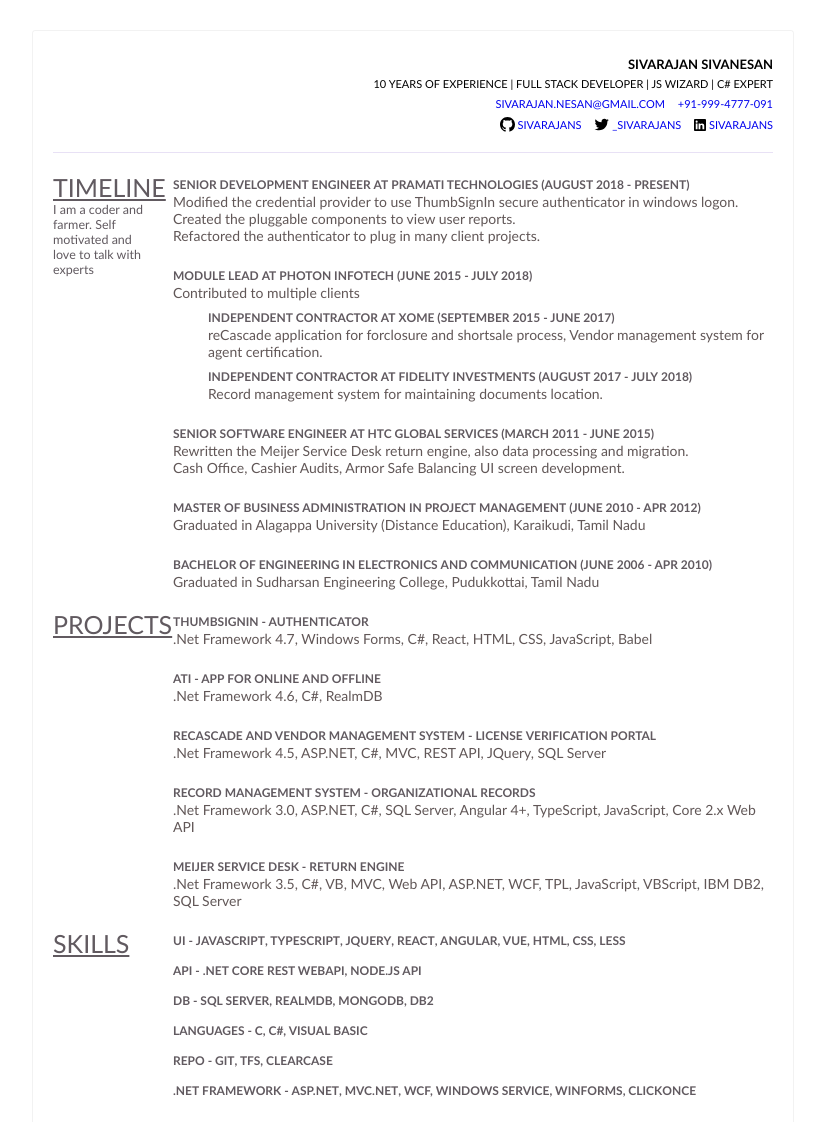
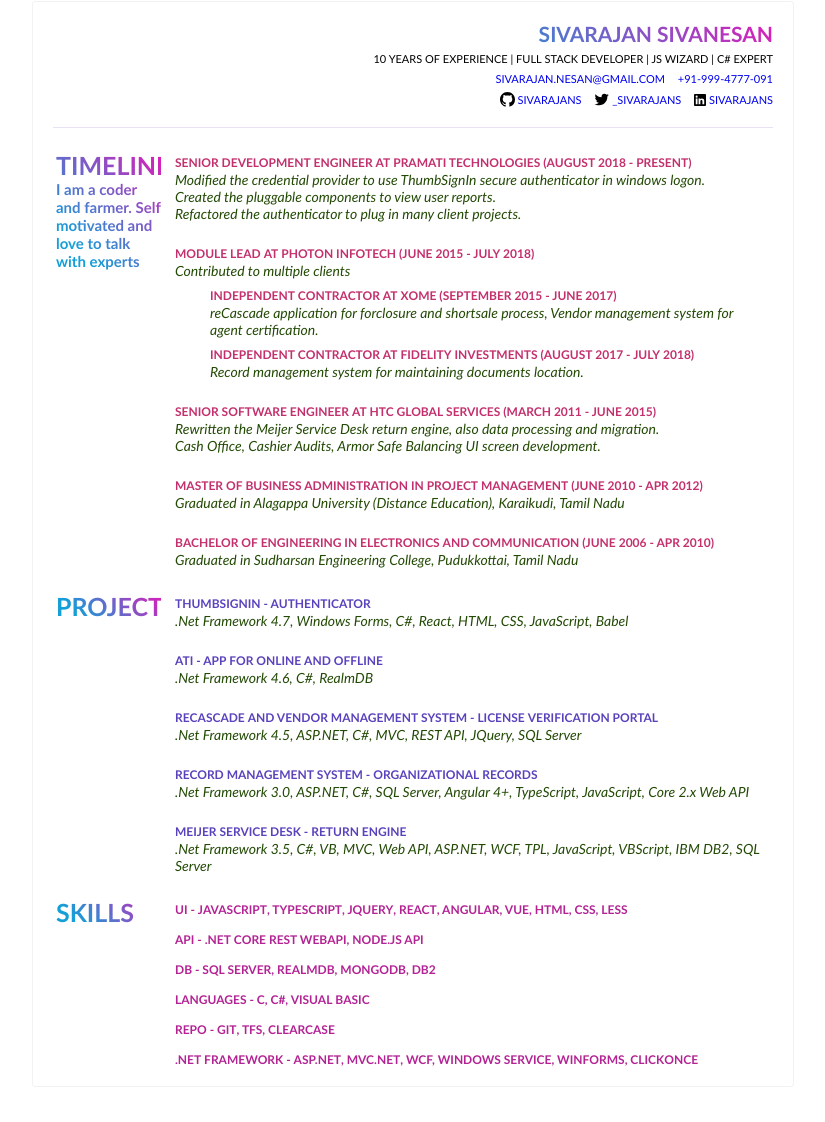
Before and after one commit to sivarajans/sivarajans.github.io, a plain HTML site: page index.html in a window 1280 px wide. Shown: the top 1122 px of the page, without its empty margins (227-1052 px from the left). After the commit the page ends 1088 px from the top, so only its background shows below. Drawn offline with Linux system fonts and the light colour scheme.

Commit message:
Update index.html

```diff
--- a/index.html
+++ b/index.html
@@ -6,11 +6,12 @@
     <meta name="author" content="Sivarajan Sivanesan">
     <meta name="viewport" content="width=device-width, initial-scale=1.0">
     <title>About Sivarajan Sivanesan</title>
+    <link rel="icon" href="https://avatars.githubusercontent.com/u/42610564" />
 </head>
 
 <body>
     <div class="header">
-        <div class="name">SIVARAJAN SIVANESAN</div>
+        <div class="name gradient">SIVARAJAN SIVANESAN</div>
         <div>10 Years of Experience | Full Stack Developer | JS Wizard | C# Expert</div>
         <div class="contacts">
             <a href="mailto:sivarajan.nesan@gmail.com">sivarajan.nesan@gmail.com</a>
@@ -47,14 +48,22 @@
         </div>
     </div>
     <div class="main">
-        <div class="sub-header">
+        <table>
+            <tbody>
+                <tr>
+                    <td>
+                        <div class="sub-header gradient">
                             TIMELINE
                             <span>I am a coder and farmer. Self motivated and love to talk with experts</span>
                         </div>
-        <div class="data">
+                    </td>
+                    <td>
+                        <div class="data experience">
                             <div class="section">
-                <div class="position">Senior Development Engineer at Pramati Technologies (August 2018 - Present) </div>
-                <p>Modified the credential provider to use ThumbSignIn secure authenticator in windows logon. <br />
+                                <div class="position">Senior Development Engineer at Pramati Technologies (August 2018 -
+                                    Present) </div>
+                                <p>Modified the credential provider to use ThumbSignIn secure authenticator in windows
+                                    logon. <br />
                                     Created the pluggable components to view user reports. <br />
                                     Refactored the authenticator to plug in many client projects.
                                 </p>
@@ -63,35 +72,47 @@
                                 <div class="position">Module Lead at Photon Infotech (June 2015 - July 2018) </div>
                                 <p>Contributed to multiple clients</p>
                                 <div class="clients">
-                    <div class="position">Independent Contractor at Xome (September 2015 - June 2017)</div>
-                    <p>reCascade application for forclosure and shortsale process, Vendor management system for agent
+                                    <div class="position">Independent Contractor at Xome (September 2015 - June 2017)
+                                    </div>
+                                    <p>reCascade application for forclosure and shortsale process, Vendor management
+                                        system for agent
                                         certification.</p>
-                    <div class="position">Independent Contractor at Fidelity Investments (August 2017 - July 2018)</div>
+                                    <div class="position">Independent Contractor at Fidelity Investments (August 2017 -
+                                        July 2018)</div>
                                     <p>Record management system for maintaining documents location.</p>
                                 </div>
                             </div>
                             <div class="section">
-                <div class="position">Senior Software Engineer at HTC Global Services (March 2011 - June 2015)</div>
-                <p>Rewritten the Meijer Service Desk return engine, also data processing and migration. <br />
+                                <div class="position">Senior Software Engineer at HTC Global Services (March 2011 - June
+                                    2015)</div>
+                                <p>Rewritten the Meijer Service Desk return engine, also data processing and migration.
+                                    <br />
                                     Cash Office, Cashier Audits, Armor Safe Balancing UI screen development.
                                 </p>
                             </div>
                             <div class="section">
-                <div class="position">Master of Business Administration in Project Management (June 2010 - Apr 2012)
+                                <div class="position">Master of Business Administration in Project Management (June 2010
+                                    - Apr 2012)
                                 </div>
                                 <p>Graduated in Alagappa University (Distance Education), Karaikudi, Tamil Nadu</p>
                             </div>
                             <div class="section">
-                <div class="position">Bachelor of Engineering in Electronics and Communication (June 2006 - Apr 2010)
+                                <div class="position">Bachelor of Engineering in Electronics and Communication (June
+                                    2006 - Apr 2010)
                                 </div>
                                 <p>Graduated in Sudharsan Engineering College, Pudukkottai, Tamil Nadu</p>
                             </div>
                         </div>
-
-        <div class="sub-header">
+                    </td>
+                </tr>
+                <tr>
+                    <td>
+                        <div class="sub-header gradient">
                             PROJECTS
                         </div>
-        <div class="data">
+                    </td>
+                    <td>
+                        <div class="data projects">
                             <div class="section">
                                 <div class="position">ThumbSignIn - Authenticator</div>
                                 <p>.Net Framework 4.7, Windows Forms, C#, React, HTML, CSS, JavaScript, Babel</p>
@@ -101,7 +122,8 @@
                                 <p>.Net Framework 4.6, C#, RealmDB</p>
                             </div>
                             <div class="section">
-                <div class="position">reCascade and Vendor Management System - license verification portal</div>
+                                <div class="position">reCascade and Vendor Management System - license verification
+                                    portal</div>
                                 <p>.Net Framework 4.5, ASP.NET, C#, MVC, REST API, JQuery, SQL Server</p>
                             </div>
                             <div class="section">
@@ -112,14 +134,21 @@
                             <div class="section">
                                 <div class="position">MEIJER Service Desk - Return engine
                                 </div>
-                <p>.Net Framework 3.5, C#, VB, MVC, Web API, ASP.NET, WCF, TPL, JavaScript, VBScript, IBM
+                                <p>.Net Framework 3.5, C#, VB, MVC, Web API, ASP.NET, WCF, TPL, JavaScript, VBScript,
+                                    IBM
                                     DB2, SQL Server</p>
                             </div>
                         </div>
-        <div class="sub-header">
+                    </td>
+                </tr>
+                <tr>
+                    <td>
+                        <div class="sub-header gradient">
                             SKILLS
                         </div>
-        <div class="data">
+                    </td>
+                    <td>
+                        <div class="data skillset">
 
                             <div class="position">UI - <span class="skills">JavaScript, TypeScript,
                                     JQuery, React, Angular, Vue, HTML, CSS, Less</span>
@@ -136,6 +165,10 @@
                                     Service, WinForms, ClickOnce</span>
                             </div>
                         </div>
+                    </td>
+                </tr>
+            </tbody>
+        </table>
     </div>
 
 </body>
@@ -148,8 +181,8 @@
         border: 1px solid #8080801a;
         border-radius: 3px;
         width: 720px;
-        margin: 30px auto;
-        padding: 20px;
+        margin: 1px auto;
+        padding: 10px 20px;
         font-size: .95em;
         font-family: Calibri, Candara, Segoe, "Segoe UI", Optima, Arial, sans-serif;
     }
@@ -163,8 +196,30 @@
 
     .name {
         font-weight: 800;
-        font-size: 1.2em;
+        font-size: 2em;
         font: normal small-caps 800 1.2em;
+
+    }
+
+    .gradient {
+        background-image: linear-gradient(45deg, #149fd8 20%, #e218b7);
+        -webkit-text-fill-color: transparent;
+        background-clip: text;
+        -webkit-background-clip: text;
+        -moz-background-clip: text;
+        -o-background-clip: text;
+    }
+
+    .experience {
+        color: #c3306d;
+    }
+
+    .projects {
+        color: #5b42bd;
+    }
+
+    .skillset {
+        color: #b32394;
     }
 
     .contacts {
@@ -190,20 +245,20 @@
     }
 
     .sub-header {
-        float: left;
-        width: calc(var(--subheaderSize) - 20px);
+        width: calc(var(--subheaderSize) - 15px);
         font-size: 25px;
         margin-top: 4px;
         text-decoration: underline;
+        font-weight: bolder;
     }
 
     .sub-header span {
-        font-size: 0.5em;
+        font-size: 0.6em;
         display: inline-block;
     }
 
     .data {
-        margin-left: var(--subheaderSize);
+        margin: 0 10px;
     }
 
     .position {
@@ -217,7 +272,8 @@
         font-size: .92em;
         margin-top: -5px;
         margin-bottom: 0;
-        color: #615757;
+        color: #234a05;
+        font-style: italic;
     }
 
     .clients {
@@ -231,6 +287,10 @@
     .section {
         padding-bottom: 15px;
     }
+
+    .main td {
+        vertical-align: top;
+    }
 </style>
 
 </html>
```
Lines whose indentation alone changed are shown as unchanged.
